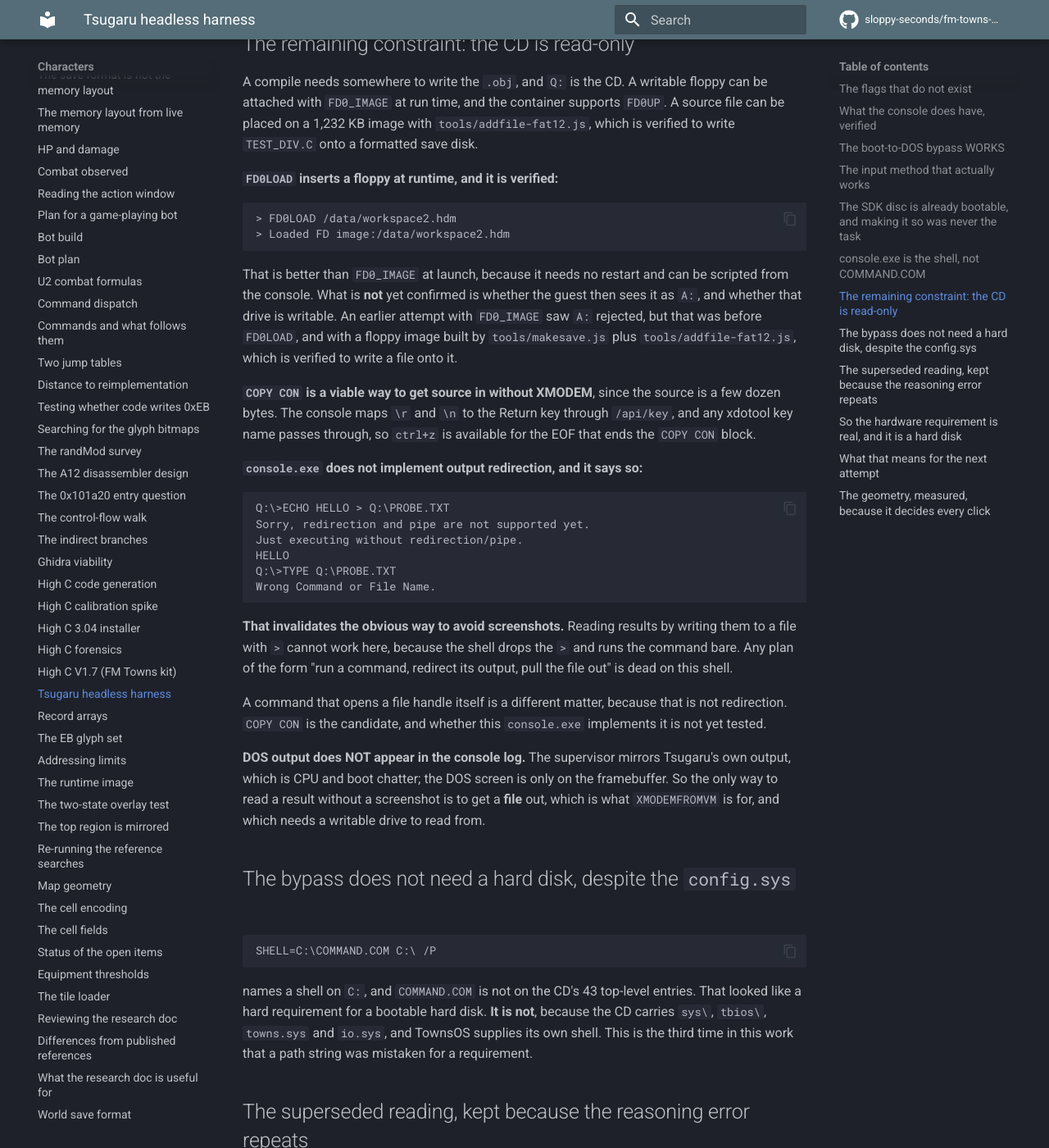
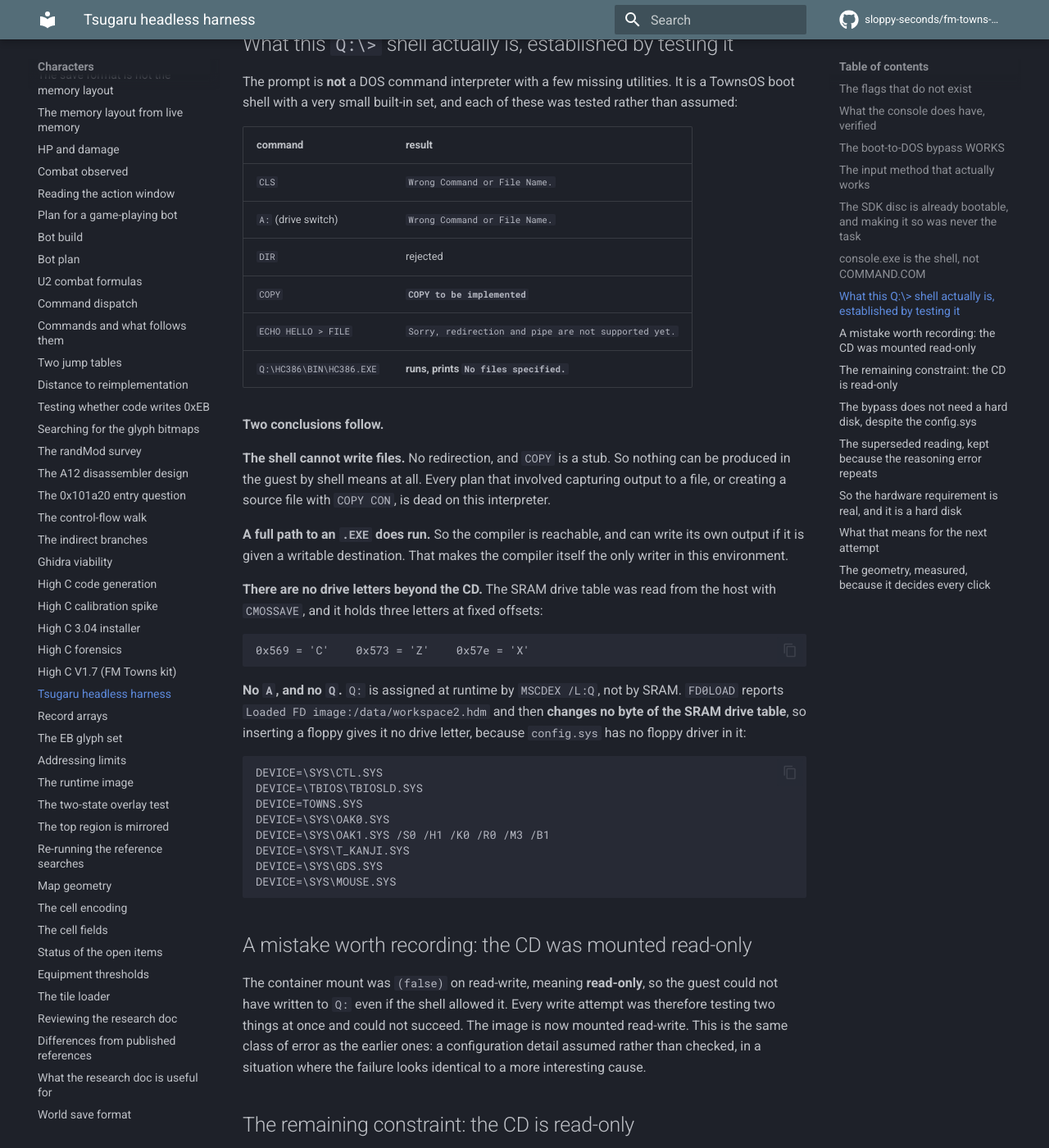
Before and after one commit to sloppy-seconds/fm-towns-ultima, an MkDocs documentation site: the page built from docs/tsugaru-headless.md, in a window 1280 px wide and 1400 px high, scrolled down 2972 px. Shown: the whole window at 82% size. Built offline with MkDocs 1.6.1 and Material for MkDocs 9.7.7, drawn with Linux system fonts in a browser that asks for light colours; comment, search, counter and statistics services are not loaded.

Commit message:
Find out what the Q:\> shell actually is, and that the CD was mounted read-only
The prompt reached by the patched CD is not a DOS interpreter with a few missing utilities. It is a TownsOS boot
shell with a tiny built-in set, and each of these was tested rather than assumed:

  CLS                 Wrong Command or File Name.
  A:                  Wrong Command or File Name.
  DIR                 rejected
  COPY                "COPY to be implemented"
  ECHO HELLO > FILE   "Sorry, redirection and pipe are not supported yet."
  Q:\HC386\BIN\HC386.EXE   runs, prints "No files specified."

TWO CONCLUSIONS. The shell cannot write files by any means, because there is no redirection and COPY is a stub, so
every plan involving capturing output to a file or creating a source with COPY CON is dead on this interpreter. And
a full path to an .EXE does run, so the compiler is reachable and is the only thing in the environment that can
write at all.

THERE ARE NO DRIVE LETTERS BEYOND THE CD. The SRAM drive table was read on the host with CMOSSAVE and holds three
letters at 0x569 'C', 0x573 'Z', 0x57e 'X'. No A, and no Q: Q: is assigned at runtime by MSCDEX /L:Q, not by SRAM.
FD0LOAD reports "Loaded FD image" and then changes no byte of the SRAM table, so a floppy gets no letter because
config.sys contains no floppy driver.

AND A MISTAKE OF MINE THAT MADE THE LAST SEVERAL TESTS UNINFORMATIVE: the container mounted hc.img read-only. Every
write attempt was testing the shell and the mount at once, and could not have succeeded whatever the shell did. It
is now read-write. Same class of error as the rest: a configuration detail assumed instead of checked, in a case
where the failure looks exactly like a more interesting cause.

````diff
--- a/docs/tsugaru-headless.md
+++ b/docs/tsugaru-headless.md
@@ -104,6 +104,58 @@ on bootable-media plans was time spent on a solved problem.
 is not present: TownsOS brings its own.
 
 So the shell is not the problem, and **no MS-DOS boot disk is needed**. The problem is writable storage.
+
+## What this `Q:\>` shell actually is, established by testing it
+
+The prompt is **not** a DOS command interpreter with a few missing utilities. It is a TownsOS boot shell with a
+very small built-in set, and each of these was tested rather than assumed:
+
+| command | result |
+|---|---|
+| `CLS` | `Wrong Command or File Name.` |
+| `A:` (drive switch) | `Wrong Command or File Name.` |
+| `DIR` | rejected |
+| `COPY` | **`COPY to be implemented`** |
+| `ECHO HELLO > FILE` | `Sorry, redirection and pipe are not supported yet.` |
+| `Q:\HC386\BIN\HC386.EXE` | **runs, prints `No files specified.`** |
+
+**Two conclusions follow.**
+
+**The shell cannot write files.** No redirection, and `COPY` is a stub. So nothing can be produced in the guest by
+shell means at all. Every plan that involved capturing output to a file, or creating a source file with `COPY CON`,
+is dead on this interpreter.
+
+**A full path to an `.EXE` does run.** So the compiler is reachable, and can write its own output if it is given a
+writable destination. That makes the compiler itself the only writer in this environment.
+
+**There are no drive letters beyond the CD.** The SRAM drive table was read from the host with `CMOSSAVE`, and it
+holds three letters at fixed offsets:
+
+```
+0x569 = 'C'    0x573 = 'Z'    0x57e = 'X'
+```
+
+**No `A`, and no `Q`.** `Q:` is assigned at runtime by `MSCDEX /L:Q`, not by SRAM. `FD0LOAD` reports
+`Loaded FD image:/data/workspace2.hdm` and then **changes no byte of the SRAM drive table**, so inserting a floppy
+gives it no drive letter, because `config.sys` has no floppy driver in it:
+
+```
+DEVICE=\SYS\CTL.SYS
+DEVICE=\TBIOS\TBIOSLD.SYS
+DEVICE=TOWNS.SYS
+DEVICE=\SYS\OAK0.SYS
+DEVICE=\SYS\OAK1.SYS /S0 /H1 /K0 /R0 /M3 /B1
+DEVICE=\SYS\T_KANJI.SYS
+DEVICE=\SYS\GDS.SYS
+DEVICE=\SYS\MOUSE.SYS
+```
+
+## A mistake worth recording: the CD was mounted read-only
+
+The container mount was `(false)` on read-write, meaning **read-only**, so the guest could not have written to `Q:`
+even if the shell allowed it. Every write attempt was therefore testing two things at once and could not succeed.
+The image is now mounted read-write. This is the same class of error as the earlier ones: a configuration detail
+assumed rather than checked, in a situation where the failure looks identical to a more interesting cause.
 
 ## The remaining constraint: the CD is read-only
 
````
